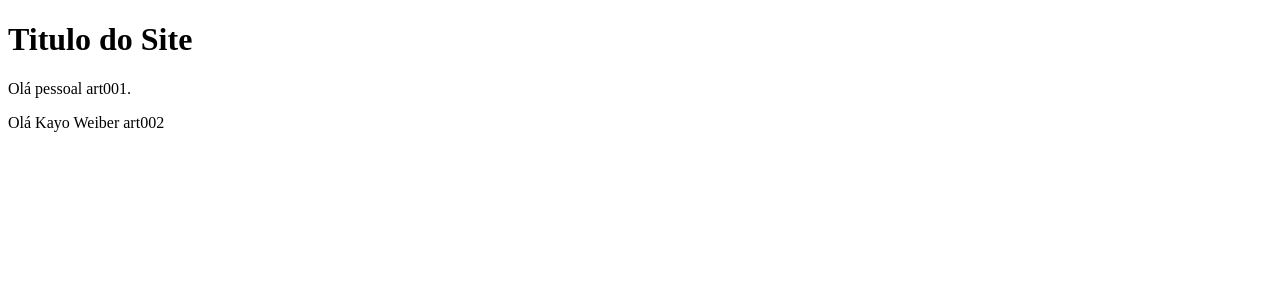
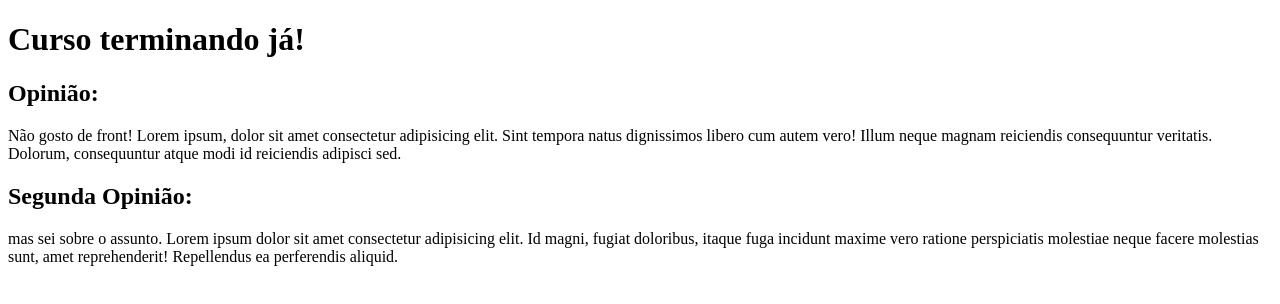
Before and after one commit to KayoWeiber/projeto-site-gitANDgithub, a plain HTML site: page index.html in a window 1280 px wide. Drawn offline with Linux system fonts and the light colour scheme.

Commit message:
Update index.html

```diff
--- a/index.html
+++ b/index.html
@@ -8,10 +8,10 @@
 <body>
     <main>
         <header>
-            <h1>Titulo do Site</h1>
+            <h1>Curso terminando já!</h1>
         </header>
-        <article><p>Olá pessoal art001.</p></article>
-        <article><p>Olá Kayo Weiber art002</p></article>
+        <article><h2>Opinião:</h2><p>Não gosto de front! Lorem ipsum, dolor sit amet consectetur adipisicing elit. Sint tempora natus dignissimos libero cum autem vero! Illum neque magnam reiciendis consequuntur veritatis. Dolorum, consequuntur atque modi id reiciendis adipisci sed.</p></article>
+        <article><h2>Segunda Opinião:</h2><p>mas sei sobre o assunto. Lorem ipsum dolor sit amet consectetur adipisicing elit. Id magni, fugiat doloribus, itaque fuga incidunt maxime vero ratione perspiciatis molestiae neque facere molestias sunt, amet reprehenderit! Repellendus ea perferendis aliquid.</p></article>
     </main>
 </body>
 </html>
```
